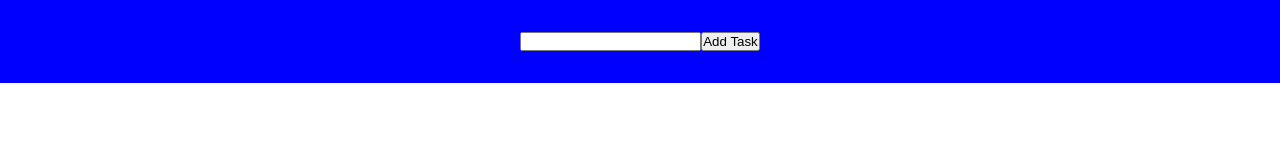
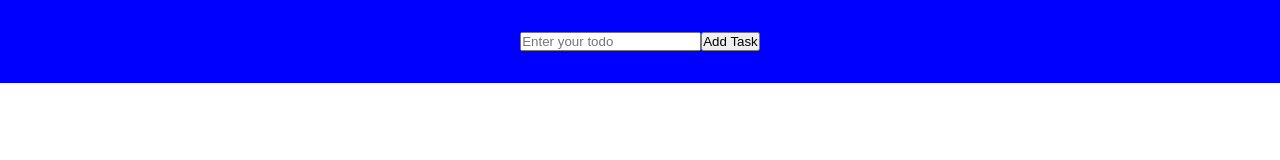
Before and after one commit to nimely111/React-Coding-snippet, a React (Vite) app: page / in a window 1280 px wide. Shown: the top 160 px of the page. Built offline with nearby package versions, Linux system fonts and the light colour scheme.

Commit message:
added a placeholder for instruction

```diff
--- a/src/Pedro_Exercise/TodoApp.jsx
+++ b/src/Pedro_Exercise/TodoApp.jsx
@@ -37,7 +37,7 @@ const  TodoApp = () => {
   return (
     <div className='App'>
       <div className="addTask">
-        <input type="text" onChange={handleChange}/>
+        <input type="text" placeholder='Enter your todo' onChange={handleChange}/>
         <button onClick={addTask}>Add Task</button>
       </div>
       <div className="list">
```
